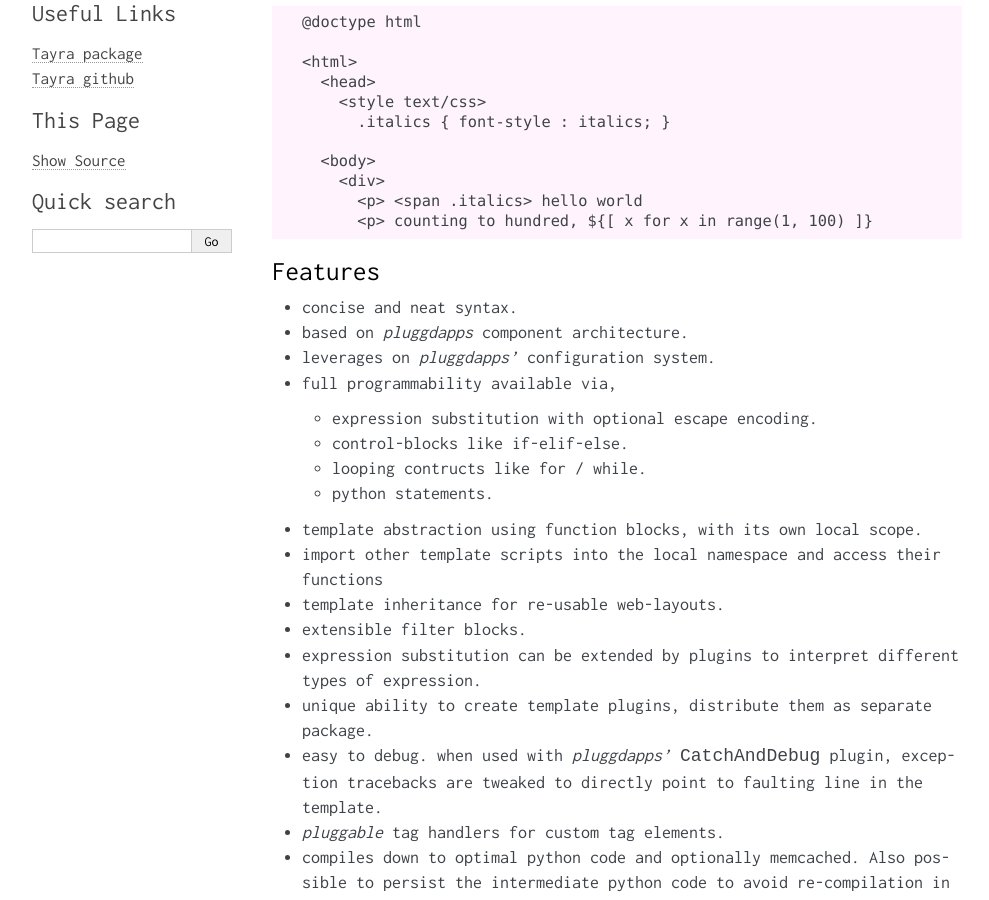
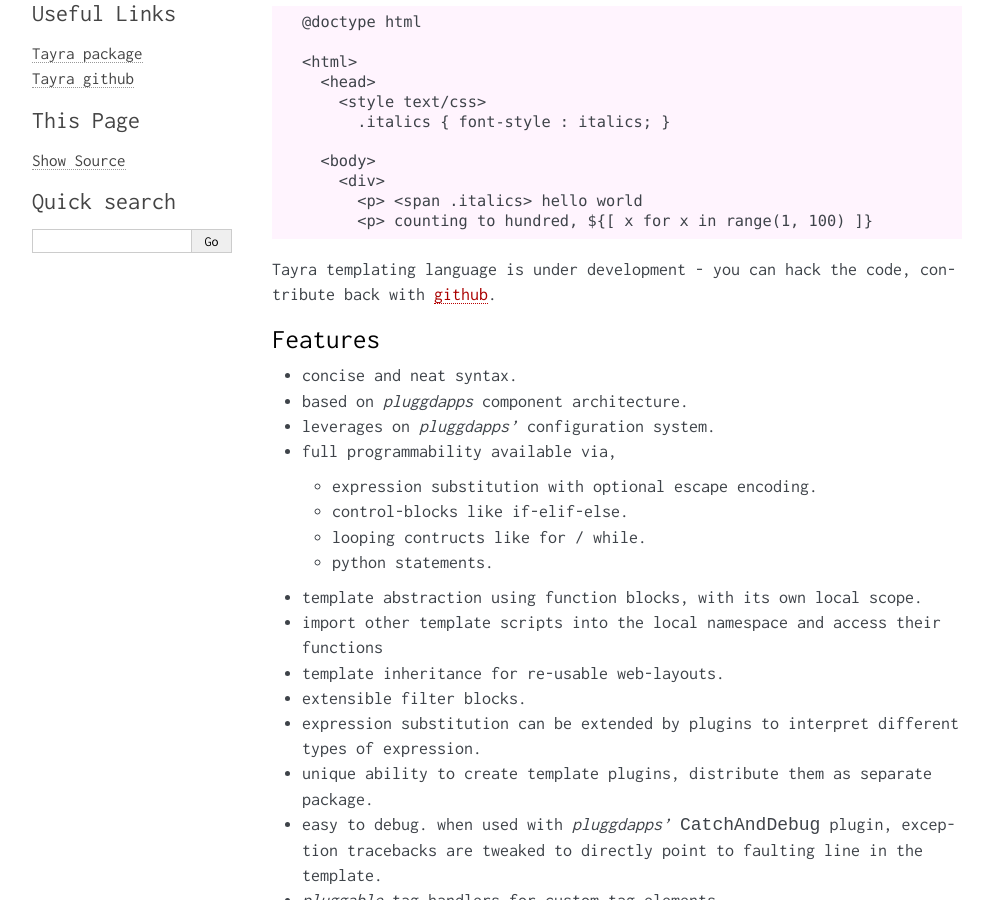
Before and after one commit to pluggdapps/tayra, a Sphinx documentation site: the page built from docs/index.rst, in a window 1280 px wide and 900 px high, scrolled down 300 px. Shown: the whole window, without its empty margins (133-1122 px from the left). Built offline with Sphinx 7.4.7, drawn with Linux system fonts in a browser that asks for light colours; some of the changed text lies outside the part shown.

```diff
--- a/docs/_themes/tayra/layout.html
+++ b/docs/_themes/tayra/layout.html
@@ -17,6 +17,5 @@
 {%- block footer %}
     <div class="footer">
       &copy; Copyright {{ copyright }}.
-      Created using <a href="http://sphinx.pocoo.org/">Sphinx</a>.
     </div>
 {%- endblock %}
--- a/docs/index.rst
+++ b/docs/index.rst
@@ -21,6 +21,8 @@ Example,
           <p> <span .italics> hello world
           <p> counting to hundred, ${[ x for x in range(1, 100) ]}
 
+Tayra templating language is under development - you can hack the code,
+contribute back with `github <https://github.com/prataprc/tayra>`_.
 
 Features
 --------
```
Also changed, not shown: docs/drafts/_testpygments.rst (renamed from docs/dev/_testpygments.rst), docs/drafts/extendingtayra.rst (renamed from docs/dev/extendingtayra.rst), docs/drafts/primer.rst (renamed from docs/dev/primer.rst), docs/drafts/reference.rst (renamed from docs/dev/reference.rst), docs/drafts/sandboxing.rst (renamed from docs/dev/sandboxing.rst), 4 other files.
